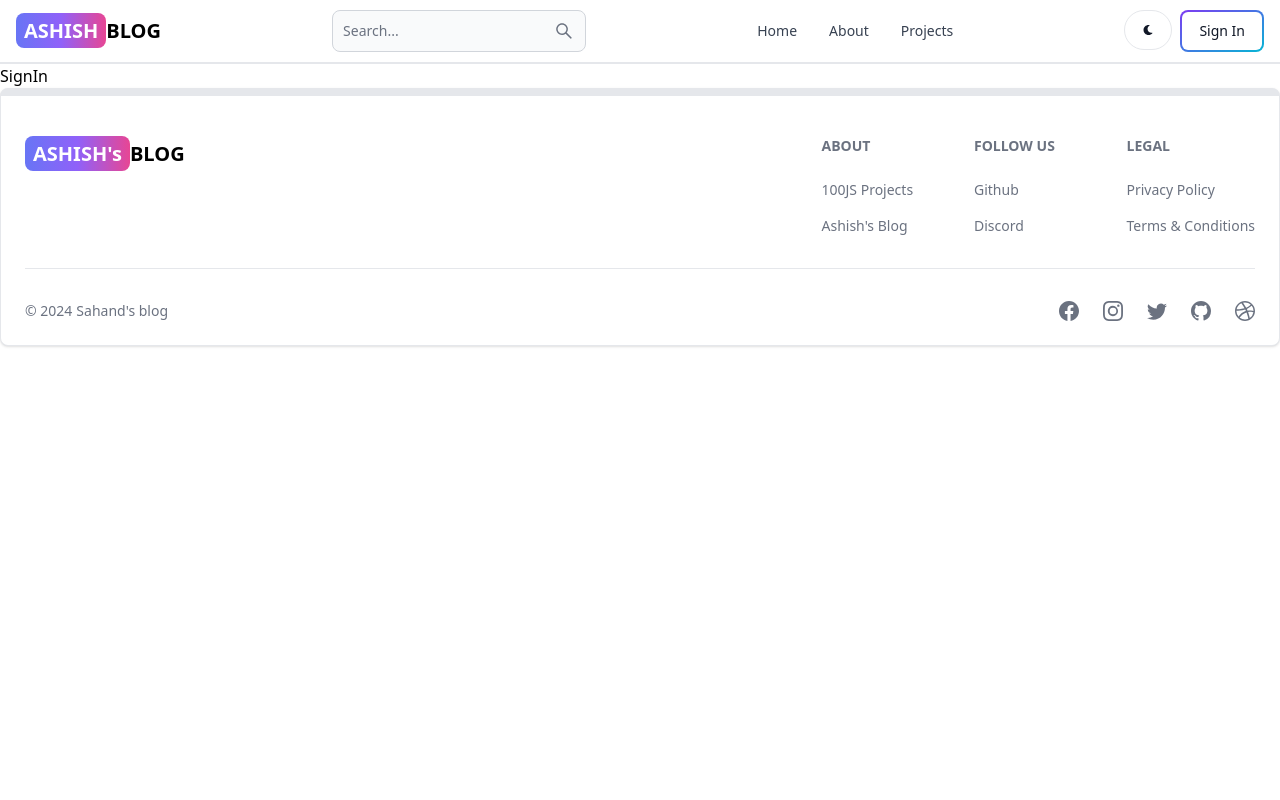
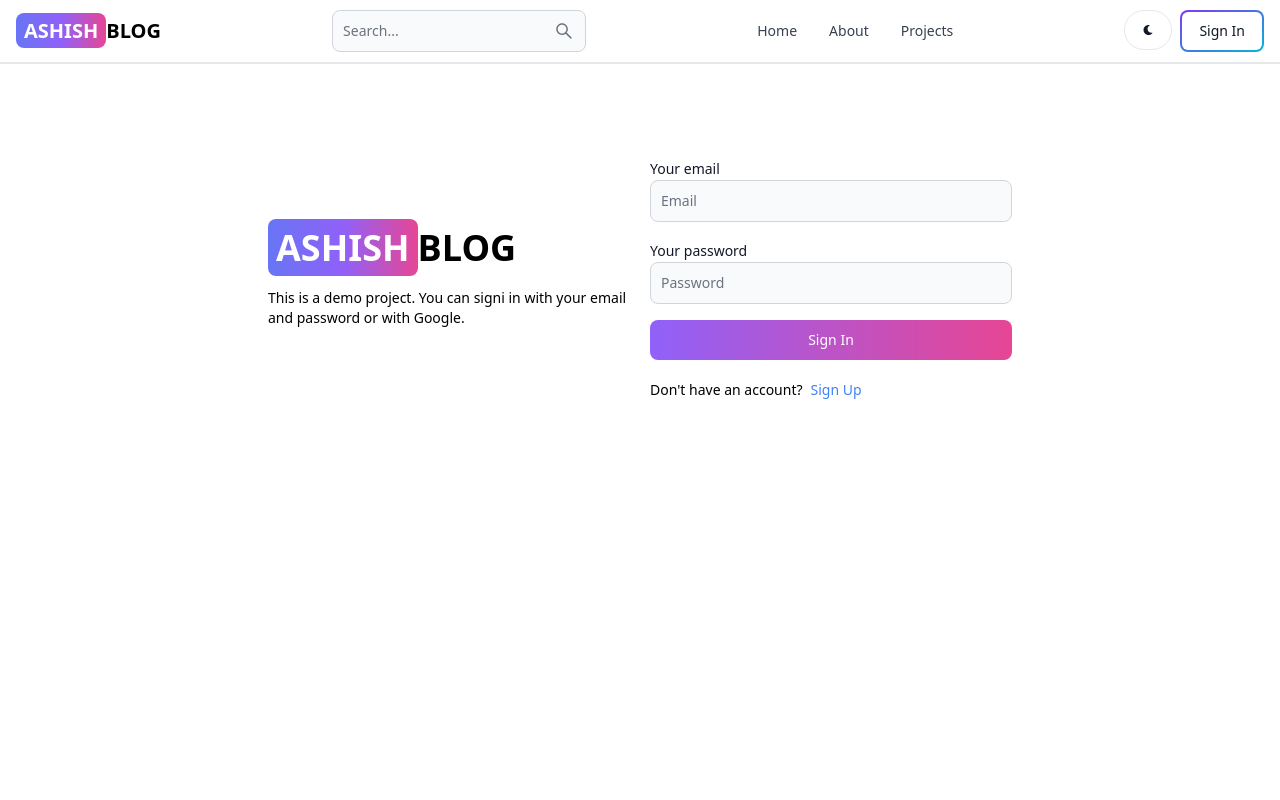
Before and after one commit to AshishTechDev/MERN_BLOG_APP, a React (Vite) app in the folder client/: page /signin in a window 1280 px wide. Shown: the top 800 px of the page. Built offline with nearby package versions, Linux system fonts and the light colour scheme.

Commit message:
complete signin page functionallity

```diff
--- a/client/src/pages/SignIn.jsx
+++ b/client/src/pages/SignIn.jsx
@@ -1,7 +1,100 @@
 import React from 'react'
+import { Link, useNavigate } from 'react-router-dom' ;
+import {Alert, Button, Label, Spinner, TextInput} from 'flowbite-react' ;
+import { useState } from 'react';
 
 export default function SignIn() {
+    const [formData, setFormData] = useState({}) ;
+    const [errorMessage, setErrorMessage] = useState(null);
+    const [loading, setLoading] = useState(false);
+    const navigate = useNavigate();
+  const handleChange =(e) => {
+        setFormData({...formData, [e.target.id] : e.target.value.trim() });
+        console.log(formData);
+  };
+
+  const handleSubmit = async (e) => {
+        e.preventDefault();
+        if( !formData.email || !formData.password){
+          return setErrorMessage('Please fill out all fields.');
+        }
+        try{
+          setLoading(true);
+          setErrorMessage(null);
+          const res = await fetch('/api/auth/signin',{
+            method: 'POST',
+            headers: { 'Content-Type': 'application/json' },
+            body: JSON.stringify(formData),
+          });
+          const data = await res.json();
+          if(data.success === false) {
+            return setErrorMessage(data.message);
+          }
+          setLoading(false);
+          if(res.ok){
+            navigate('/');
+
+            // 2:20:46
+          }
+        } catch(err){
+          setErrorMessage(err.message);
+          setLoading(false);
+        }
+  }
+  console.log(formData);
   return (
-    <div>SignIn</div>
+    <div className='min-h-screen mt-20'>
+      <div className="flex p-3 max-w-3xl mx-auto flex-col md:flex-row md:items-center gap-5">
+
+        {/* left  */}
+        <div className='flex-1'>
+      <Link to="/" className="font-bold dark:text-white text-4xl">
+        <span className='px-2 py-1 bg-gradient-to-r from-indigo-500 via-purple-500 to-pink-500 rounded-lg text-white'>
+          ASHISH
+        </span>BLOG
+      </Link>
+      <p className='text-sm mt-5'>
+        This is a demo project. You can signi in with your email and password or with Google.
+      </p>
+      </div>
+
+      {/* right */}
+      <div className="flex-1">
+        <form className='flex flex-col gap-4' onSubmit={handleSubmit}>
+
+          <div className=''>
+              <Label value='Your email' />
+              <TextInput type="email" placeholder='Email' id='email' onChange={handleChange}  />
+          </div>
+          <div className=''>
+              <Label value='Your password' />
+              <TextInput type="password" placeholder='Password' id='password' onChange={handleChange} />
+          </div>
+          <Button gradientDuoTone='purpleToPink' type='submit' disabled={loading} >
+            {
+              loading ? (
+                <>
+                 <Spinner size='sm' />
+              <span className='pl-3'>Loading...</span>
+                </>
+              ) : 'Sign In'
+            }
+          </Button>
+        </form>
+        <div className='flex gap-2 text-sm mt-5'>
+          <span>Don't have an account?</span>
+          <Link to='/signup' className='text-blue-500'>Sign Up</Link>
+        </div>
+        {
+          errorMessage && (
+            <Alert className='mt-5' color='failure'>
+              {errorMessage}
+            </Alert>
+            // 2:16:00
+          )
+        }
+      </div>
+      </div>
+    </div>
   )
 }
```
